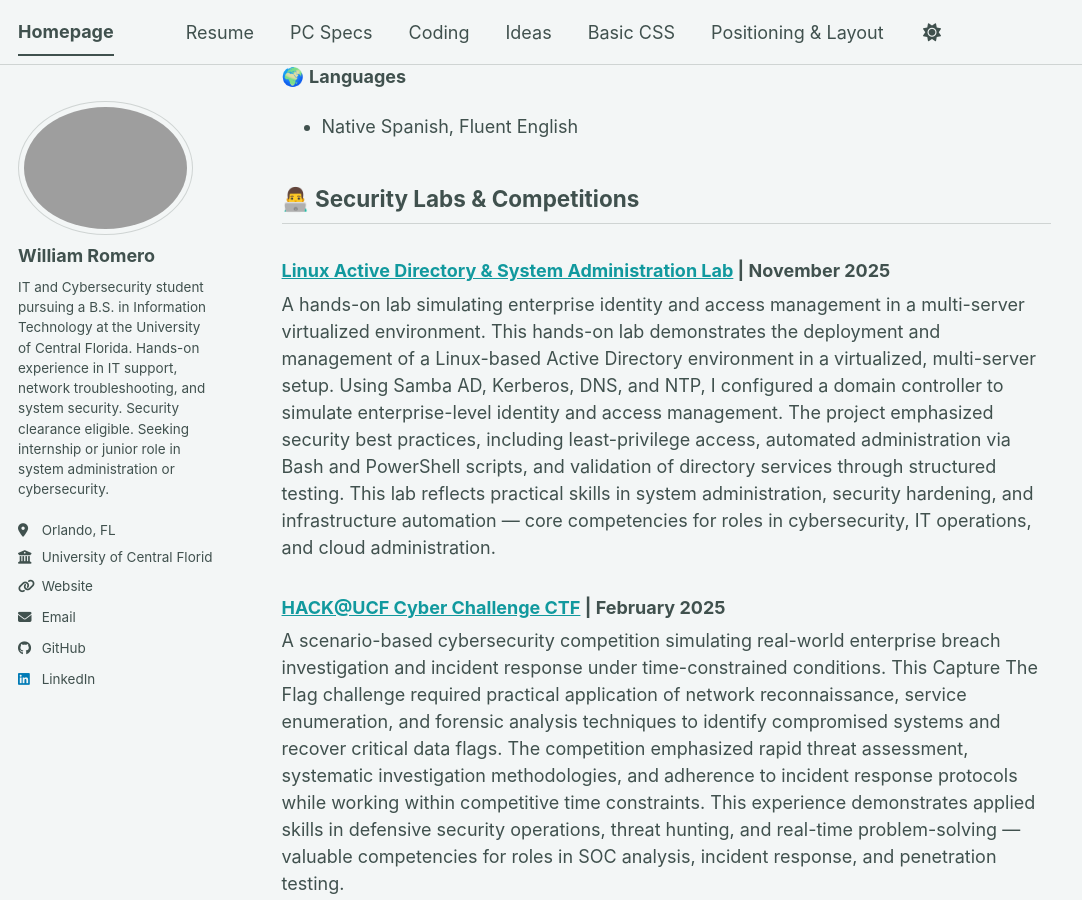
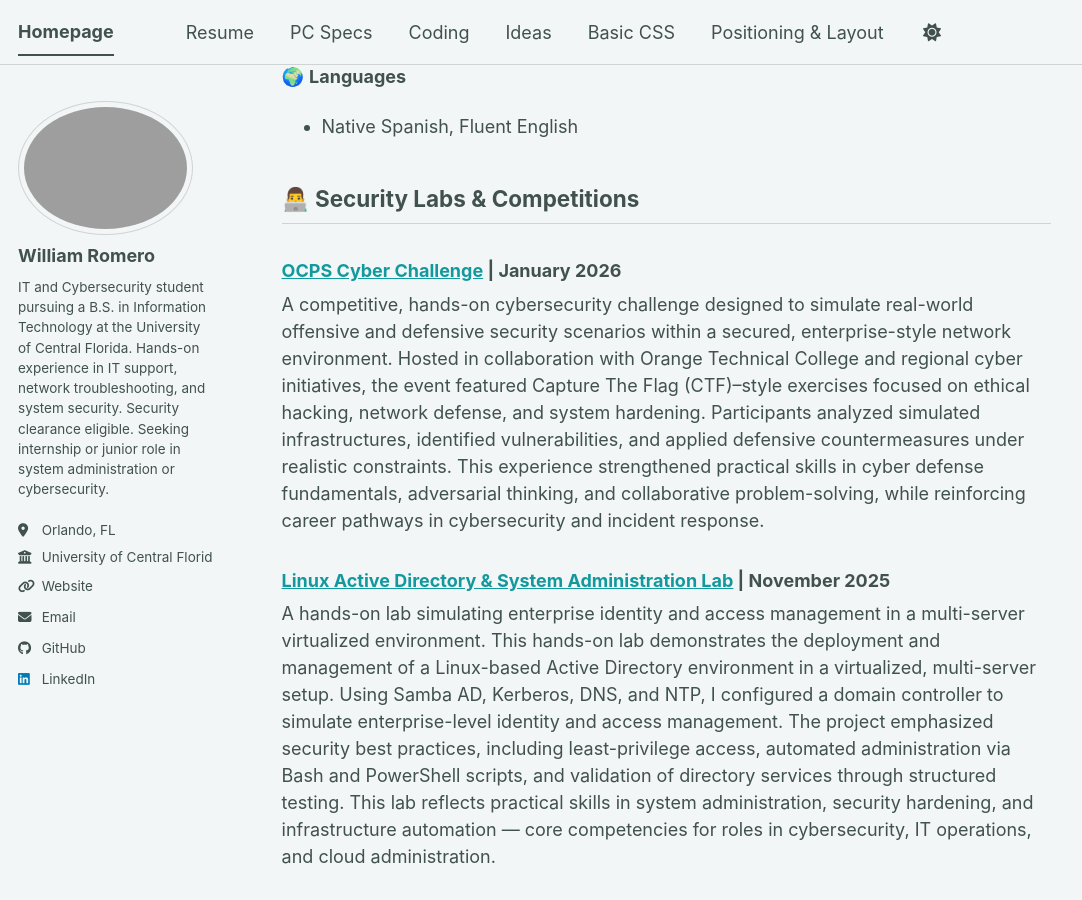
Before and after one commit to williamromero11/williamromero11.github.io, a Jekyll site: the page built from _pages/about.md, in a window 1280 px wide and 900 px high, scrolled down 1722 px. Shown: the whole window, without its empty margins (0-1082 px from the left). Built offline with Jekyll 4.4.1, drawn with Linux system fonts in a browser that asks for light colours; a script bundle is joined from its source files by our own code; library files that are not in the unit come from our copies.

Commit message:
Update about.md

```diff
--- a/_pages/about.md
+++ b/_pages/about.md
@@ -46,6 +46,9 @@ I try to bring the lessons I learn from gaming and literature—strategy, ethics
 
 ## 👨‍💻 Security Labs & Competitions
 
+### [OCPS Cyber Challenge](https://hackucf.org/cyber-challenge) | January 2026
+A competitive, hands-on cybersecurity challenge designed to simulate real-world offensive and defensive security scenarios within a secured, enterprise-style network environment. Hosted in collaboration with Orange Technical College and regional cyber initiatives, the event featured Capture The Flag (CTF)–style exercises focused on ethical hacking, network defense, and system hardening. Participants analyzed simulated infrastructures, identified vulnerabilities, and applied defensive countermeasures under realistic constraints. This experience strengthened practical skills in cyber defense fundamentals, adversarial thinking, and collaborative problem-solving, while reinforcing career pathways in cybersecurity and incident response.
+
 ### [Linux Active Directory & System Administration Lab](https://github.com/williamromero11/linux-active-directory-lab) | November 2025
 A hands-on lab simulating enterprise identity and access management in a multi-server virtualized environment. This hands-on lab demonstrates the deployment and management of a Linux-based Active Directory environment in a virtualized, multi-server setup. Using Samba AD, Kerberos, DNS, and NTP, I configured a domain controller to simulate enterprise-level identity and access management. The project emphasized security best practices, including least-privilege access, automated administration via Bash and PowerShell scripts, and validation of directory services through structured testing. This lab reflects practical skills in system administration, security hardening, and infrastructure automation — core competencies for roles in cybersecurity, IT operations, and cloud administration.
 
```
